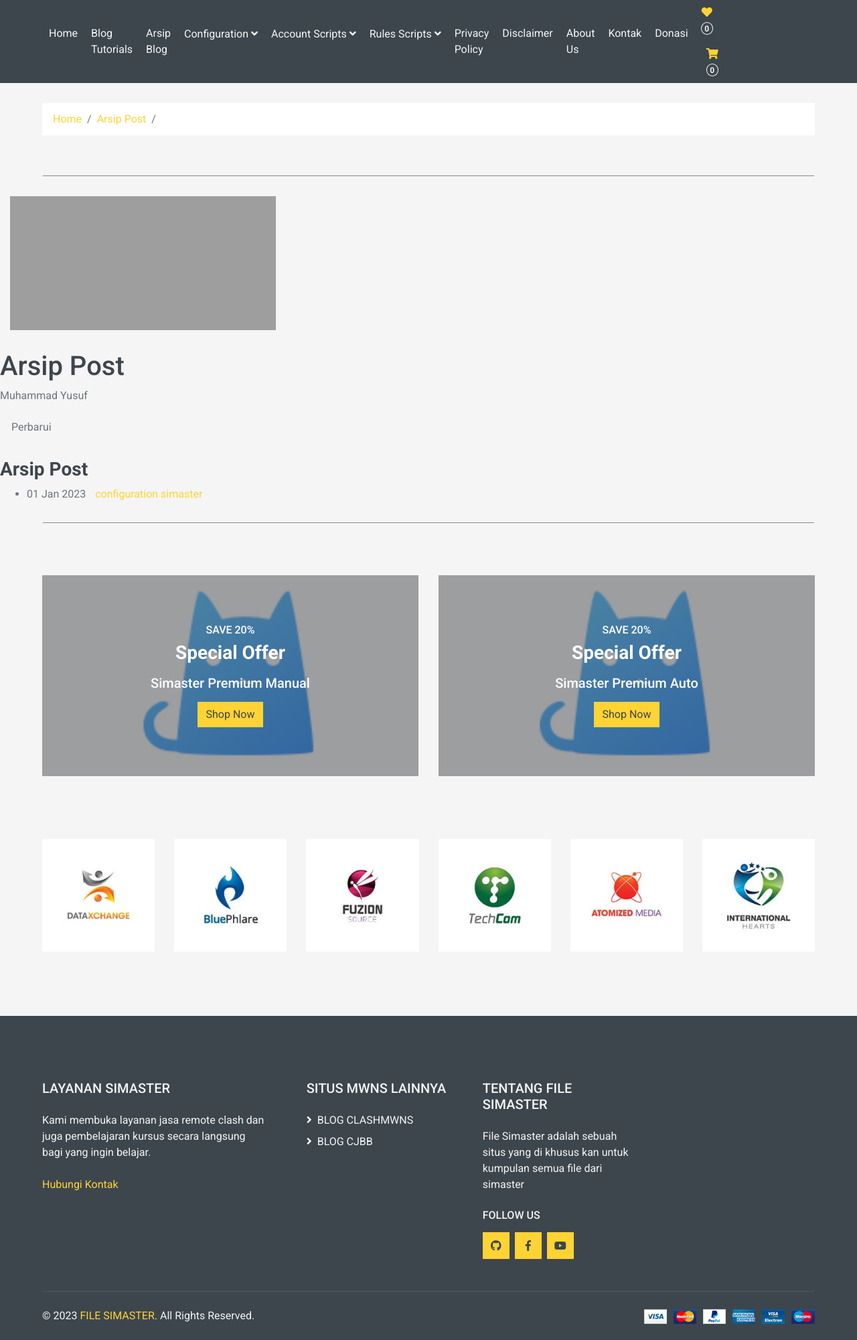
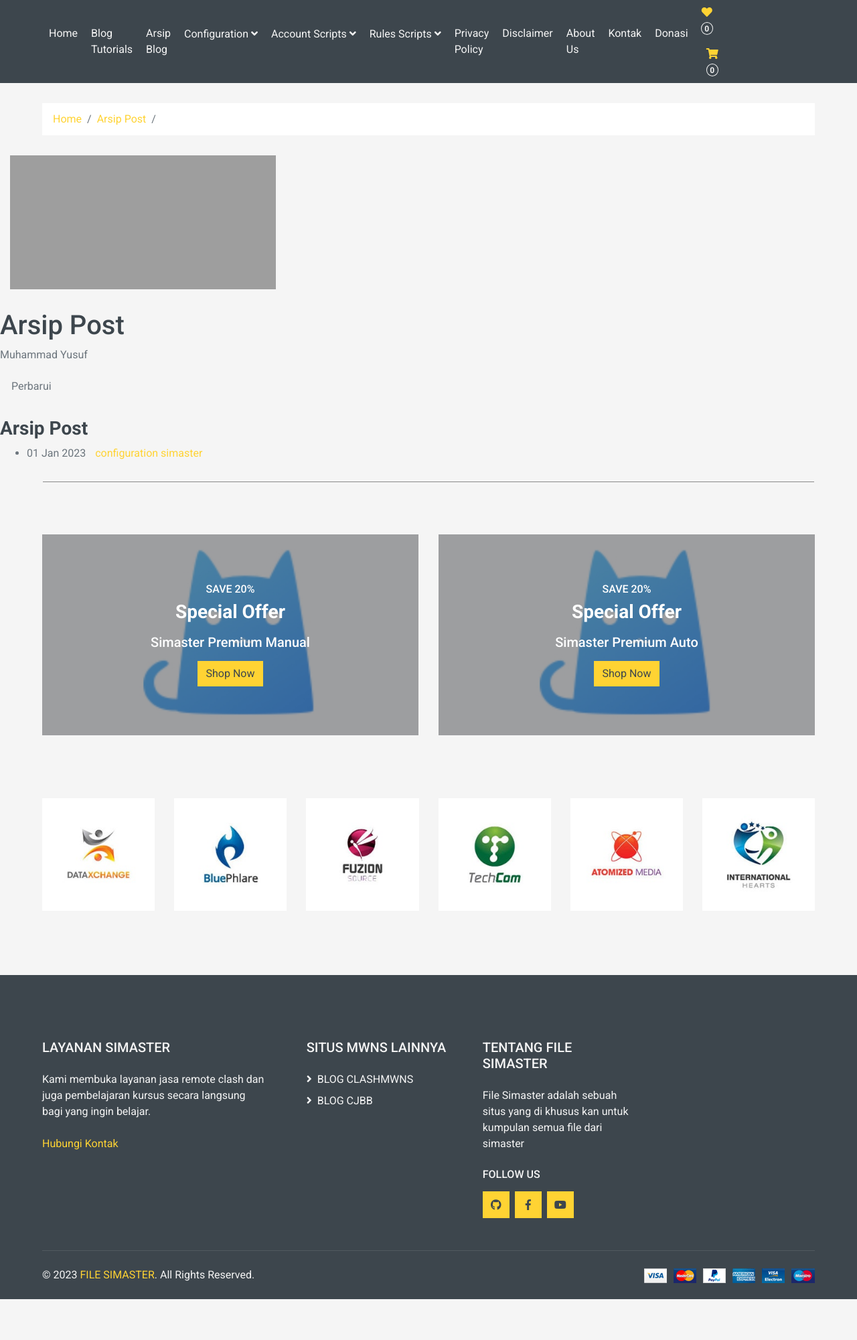
Before and after one commit to mwnsofficial/simaster, a Jekyll site: the page built from pages/blog/arsip.html, in a window 1280 px wide. Shown: the whole page at 67% size. Built offline with Jekyll 4.4.1, drawn with Linux system fonts in a browser that asks for light colours; nearby versions of some CDN libraries; after the commit the page ends 1940 px from its top, so only the background shows below that; grey boxes are pictures that could not be loaded.

Commit message:
Update post.html

```diff
--- a/_layouts/post.html
+++ b/_layouts/post.html
@@ -2,10 +2,6 @@
 layout: default
 ---
 <article class="post" itemscope itemtype="https://schema.org/BlogPosting">
-
-    <header class="post">
-
-    <hr />
 
     <div class="col-lg-4">
       <div class="product-offer mb-30" style="height: 200px;">
@@ -50,6 +46,4 @@
 
     </div>
 
-
-
 </article>
```
